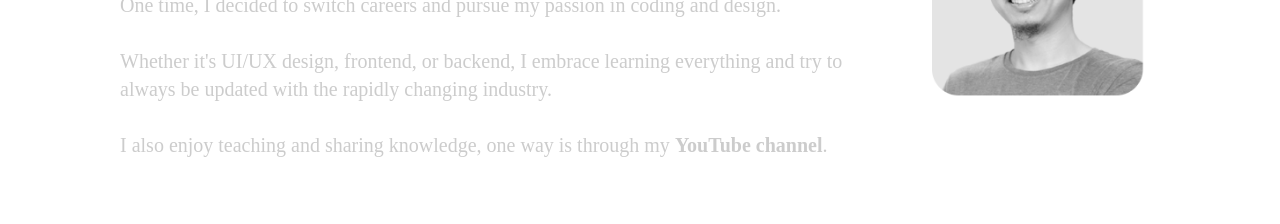
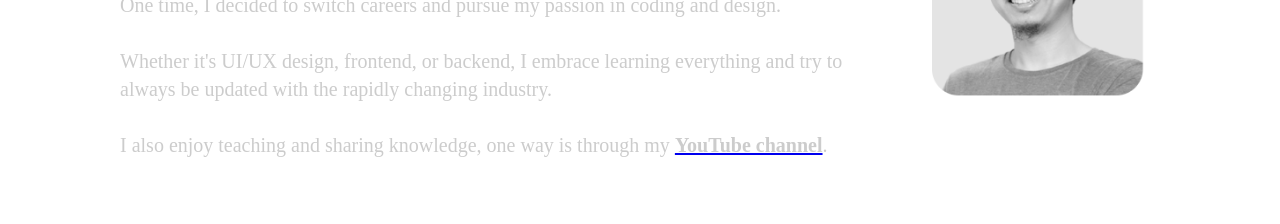
Before and after one commit to achdiathadit/achdiathadit-homepage1.0, a Next.js app: page / in a window 1280 px wide. Shown: the part 1180-1404 px from the top of the page. Built offline with nearby package versions, Linux system fonts and the light colour scheme.

Commit message:
Modify external link

```diff
--- a/src/components/TimeLine/TimeLine.js
+++ b/src/components/TimeLine/TimeLine.js
@@ -1,5 +1,4 @@
 import React, { useState, useRef, useEffect } from 'react';
-import Link from 'next/link';
 import Image from 'next/image';
 import {
 	CarouselButton,
@@ -20,7 +19,7 @@ import {
 	SectionLeft,
 	SectionRight,
 	FlexContainer,
-	ALink,
+	Alink,
 } from '../../styles/GlobalComponents';
 import { TimeLineData } from '../../constants/constants';
 
@@ -96,12 +95,12 @@ const Timeline = () => {
 						<br />
 						<br />I also enjoy teaching and sharing knowledge, one way is
 						through my{' '}
-						<Link
-							href={'https://www.youtube.com/channel/UC99tWCN_0aIB6E0sCKB8OoA'}
+						<a
+							href='https://www.youtube.com/channel/UC99tWCN_0aIB6E0sCKB8OoA'
 							target='_blank'
 						>
-							<ALink>YouTube channel</ALink>
-						</Link>
+							<Alink>YouTube channel</Alink>
+						</a>
 						.
 					</SectionText>
 				</SectionLeft>
--- a/src/styles/GlobalComponents/index.js
+++ b/src/styles/GlobalComponents/index.js
@@ -381,7 +381,7 @@ export const LinkIconImg = styled.div`
 	}
 `;
 
-export const ALink = styled.a`
+export const Alink = styled.span`
 	color: #cccccc;
 	transition: 0.4s ease;
 	font-weight: bold;
```
